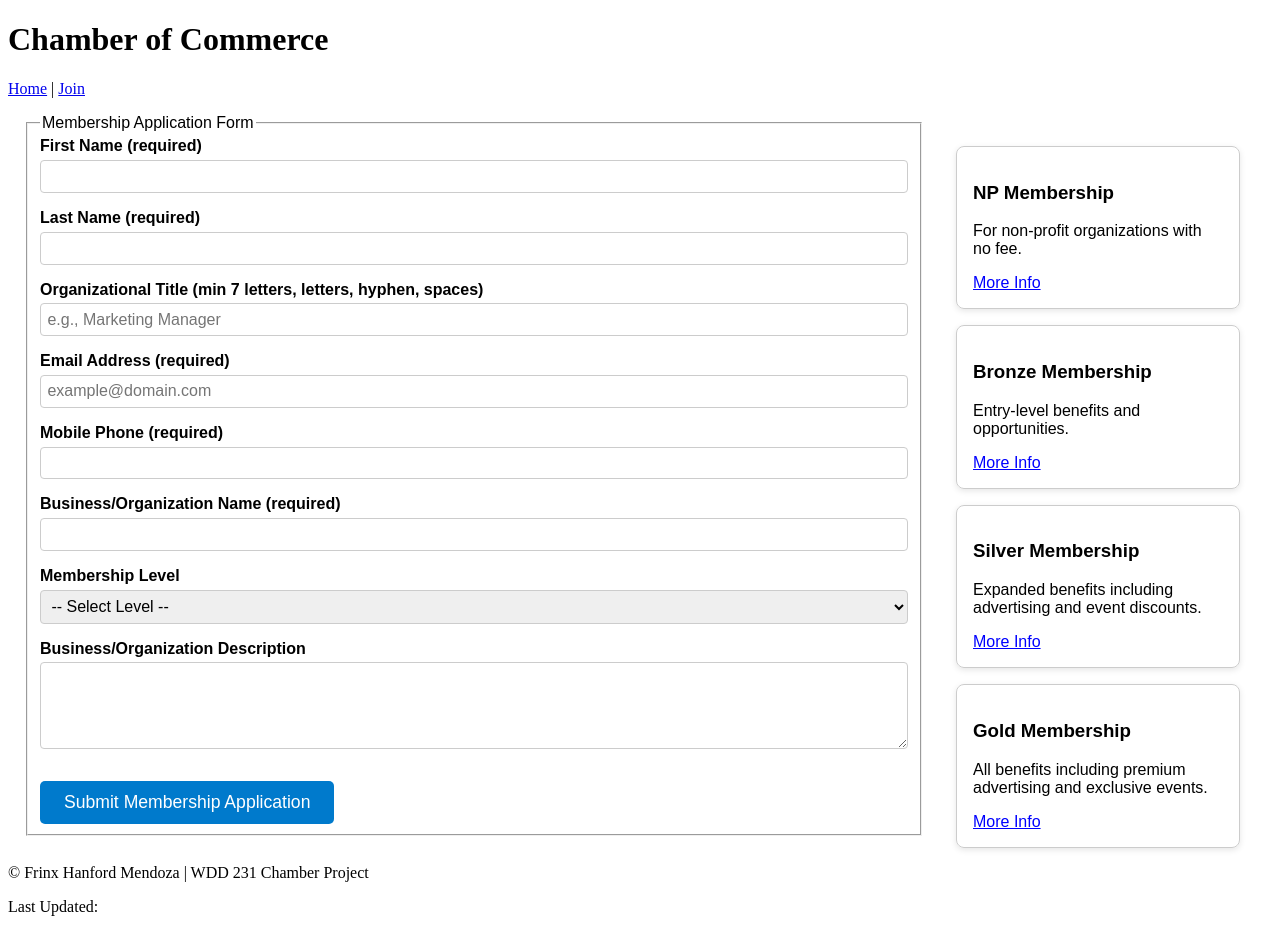
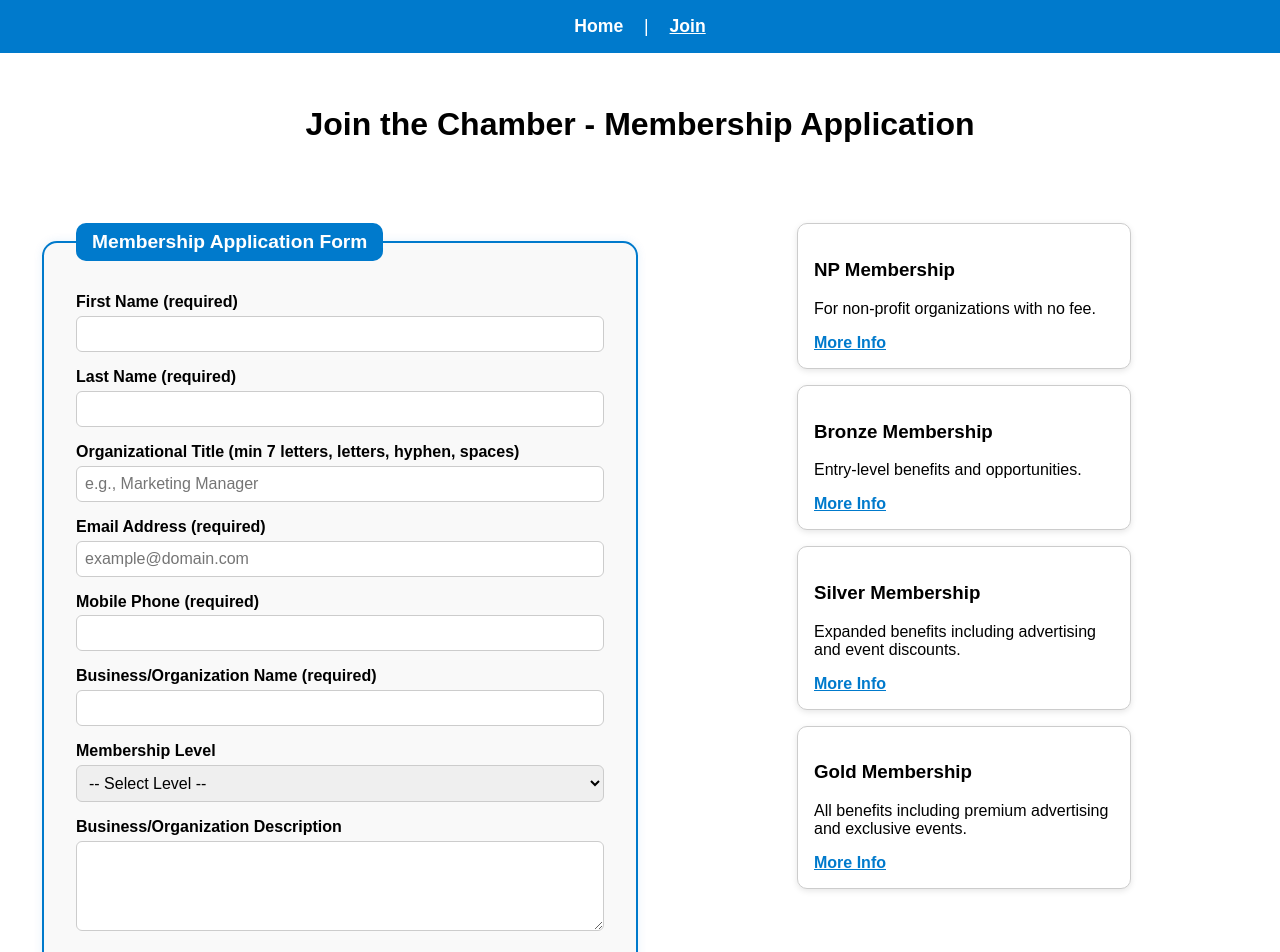
Before and after one commit to websiteview/wdd231, a plain HTML site: page chamber/join.html in a window 1280 px wide. Shown: the top 952 px of the page. Drawn offline with Linux system fonts and the light colour scheme.

Commit message:
updates join page chamber

```diff
--- a/chamber/join.html
+++ b/chamber/join.html
@@ -4,94 +4,65 @@
   <meta charset="UTF-8">
   <meta name="viewport" content="width=device-width, initial-scale=1">
   <title>Join the Chamber - Membership Application</title>
+
+  <!-- Meta SEO -->
+  <meta name="description" content="Apply to join our Chamber of Commerce and gain access to exclusive events, networking opportunities, and member benefits.">
+  <meta name="author" content="Frinx Hanford Mendoza">
+
+  <!-- Favicon -->
+  <link rel="icon" href="images/favicon.ico" type="image/x-icon">
+
+  <!-- Open Graph Meta Tags -->
+  <meta property="og:title" content="Join the Chamber - Membership Application">
+  <meta property="og:description" content="Submit your membership application and become a part of our active business community.">
+  <meta property="og:image" content="images/og-image.jpg"> <!-- Make sure this exists -->
+  <meta property="og:url" content="https://yourdomain.com/join.html"> <!-- Replace with actual URL -->
+
   <link rel="stylesheet" href="styles/join.css">
 </head>
 <body>
   <header>
-    <h1>Chamber of Commerce</h1>
     <nav>
-      <a href="index.html">Home</a> |
-      <a href="join.html" aria-current="page">Join</a>
+      <a href="index.html" class="nav-link">Home</a> |
+      <a href="join.html" class="nav-link" aria-current="page">Join</a>
     </nav>
   </header>
 
   <main class="container">
+    <h1>Join the Chamber - Membership Application</h1>
+
     <form method="get" action="thankyou.html" novalidate>
       <fieldset>
         <legend>Membership Application Form</legend>
 
         <label for="firstName">
           First Name (required)
-          <input
-            type="text"
-            id="firstName"
-            name="firstName"
-            title="Applicant's first name"
-            autocomplete="given-name"
-            required
-          >
+          <input type="text" id="firstName" name="firstName" title="Applicant's first name" autocomplete="given-name" required>
         </label>
 
         <label for="lastName">
           Last Name (required)
-          <input
-            type="text"
-            id="lastName"
-            name="lastName"
-            title="Applicant's last name"
-            autocomplete="family-name"
-            required
-          >
+          <input type="text" id="lastName" name="lastName" title="Applicant's last name" autocomplete="family-name" required>
         </label>
 
         <label for="orgTitle">
           Organizational Title (min 7 letters, letters, hyphen, spaces)
-          <input
-            type="text"
-            id="orgTitle"
-            name="orgTitle"
-            title="Applicant's organizational title"
-            autocomplete="organization-title"
-            pattern="[A-Za-z\s\-]{7,}"
-            placeholder="e.g., Marketing Manager"
-          >
+          <input type="text" id="orgTitle" name="orgTitle" title="Applicant's organizational title" autocomplete="organization-title" pattern="[A-Za-z\s\-]{7,}" placeholder="e.g., Marketing Manager">
         </label>
 
         <label for="email">
           Email Address (required)
-          <input
-            type="email"
-            id="email"
-            name="email"
-            title="Applicant's email address"
-            autocomplete="email"
-            placeholder="example@domain.com"
-            required
-          >
+          <input type="email" id="email" name="email" title="Applicant's email address" autocomplete="email" placeholder="example@domain.com" required>
         </label>
 
         <label for="phone">
           Mobile Phone (required)
-          <input
-            type="tel"
-            id="phone"
-            name="phone"
-            title="Applicant's mobile phone number"
-            autocomplete="tel"
-            required
-          >
+          <input type="tel" id="phone" name="phone" title="Applicant's mobile phone number" autocomplete="tel" required>
         </label>
 
         <label for="orgName">
           Business/Organization Name (required)
-          <input
-            type="text"
-            id="orgName"
-            name="orgName"
-            title="Business or organization name"
-            autocomplete="organization"
-            required
-          >
+          <input type="text" id="orgName" name="orgName" title="Business or organization name" autocomplete="organization" required>
         </label>
 
         <label for="membershipLevel">
@@ -111,31 +82,30 @@
         </label>
 
         <input type="hidden" id="timestamp" name="timestamp">
-
         <input type="submit" value="Submit Membership Application">
       </fieldset>
     </form>
 
     <section class="membership-cards" aria-label="Membership Level Information">
-      <div class="card" style="animation-delay: 0s;">
+      <div class="card delay-0">
         <h3>NP Membership</h3>
         <p>For non-profit organizations with no fee.</p>
         <a href="#np-modal" class="open-modal" data-modal="np-modal">More Info</a>
       </div>
 
-      <div class="card" style="animation-delay: 0.2s;">
+      <div class="card delay-1">
         <h3>Bronze Membership</h3>
         <p>Entry-level benefits and opportunities.</p>
         <a href="#bronze-modal" class="open-modal" data-modal="bronze-modal">More Info</a>
       </div>
 
-      <div class="card" style="animation-delay: 0.4s;">
+      <div class="card delay-2">
         <h3>Silver Membership</h3>
         <p>Expanded benefits including advertising and event discounts.</p>
         <a href="#silver-modal" class="open-modal" data-modal="silver-modal">More Info</a>
       </div>
 
-      <div class="card" style="animation-delay: 0.6s;">
+      <div class="card delay-3">
         <h3>Gold Membership</h3>
         <p>All benefits including premium advertising and exclusive events.</p>
         <a href="#gold-modal" class="open-modal" data-modal="gold-modal">More Info</a>
--- a/chamber/styles/join.css
+++ b/chamber/styles/join.css
@@ -1,8 +1,87 @@
-/* join.css - estilos para join.html */
+/* Reset */
+body {
+  margin: 0;
+  padding: 0;
+  font-family: Arial, sans-serif;
+}
 
+/* Header Navigation */
+header {
+  background-color: #007acc;
+  padding: 1rem;
+  text-align: center;
+}
+
+nav a {
+  color: white;
+  text-decoration: none;
+  font-weight: bold;
+  margin: 0 0.5rem;
+  padding: 0.5rem;
+  transition: background-color 0.3s ease, color 0.3s ease;
+}
+
+nav a:hover {
+  background-color: white;
+  color: #007acc;
+  border-radius: 4px;
+}
+
+nav a[aria-current="page"] {
+  text-decoration: underline;
+}
+
+nav {
+  font-size: 1.1rem;
+  color: white;
+}
+
+nav a + a::before {
+
+  color: white;
+  margin: 0 0.5rem;
+}
+
+/* Container Layout */
 .container {
-  margin: 1rem;
-  font-family: Arial, sans-serif;
+  max-width: 1200px;
+  margin: 2rem auto;
+  padding: 0 1rem;
+  display: flex;
+  flex-wrap: wrap;
+  justify-content: center;
+  align-items: flex-start;
+  gap: 3rem;
+}
+
+/* Heading */
+main h1 {
+  width: 100%;
+  text-align: center;
+  margin-bottom: 2rem;
+}
+
+/* Form Styling */
+form {
+  flex: 1 1 500px;
+  max-width: 600px;
+}
+
+fieldset {
+  border: 2px solid #007acc;
+  border-radius: 15px;
+  padding: 2rem;
+  box-shadow: 0 0 10px rgba(0, 122, 204, 0.1);
+  background-color: #f9f9f9;
+}
+
+legend {
+  background-color: #007acc;
+  color: white;
+  padding: 0.5rem 1rem;
+  border-radius: 10px;
+  font-size: 1.2rem;
+  font-weight: bold;
 }
 
 form label {
@@ -18,42 +97,59 @@ select,
 textarea {
   display: block;
   width: 100%;
-  padding: 0.4rem;
+  padding: 0.5rem;
   margin-top: 0.3rem;
-  border-radius: 4px;
+  border-radius: 6px;
   border: 1px solid #ccc;
   font-size: 1rem;
   box-sizing: border-box;
 }
 
 input[type="submit"] {
-  margin-top: 1rem;
-  padding: 0.7rem 1.5rem;
+  margin-top: 1.5rem;
+  padding: 0.8rem 2rem;
   font-size: 1.1rem;
   cursor: pointer;
   background-color: #007acc;
   color: white;
   border: none;
-  border-radius: 5px;
+  border-radius: 6px;
+  display: block;
+  margin-left: auto;
+  margin-right: auto;
+  white-space: nowrap;
+  transition: background-color 0.3s ease;
 }
 
+input[type="submit"]:hover {
+  background-color: #005f99;
+}
+
+/* Membership Cards */
 .membership-cards {
+  flex: 1 1 300px;
   display: flex;
-  flex-wrap: wrap;
+  flex-direction: column;
   gap: 1rem;
-  margin-top: 2rem;
-  justify-content: center;
+  align-items: center;
 }
 
 .card {
   border: 1px solid #ccc;
   padding: 1rem;
-  border-radius: 8px;
-  width: 250px;
+  border-radius: 10px;
+  width: 100%;
+  max-width: 300px;
   box-shadow: 0 2px 6px rgba(0, 0, 0, 0.1);
   animation: fadeInUp 1s ease forwards;
   opacity: 0;
+  background-color: white;
 }
+
+.delay-0 { animation-delay: 0s; }
+.delay-1 { animation-delay: 0.2s; }
+.delay-2 { animation-delay: 0.4s; }
+.delay-3 { animation-delay: 0.6s; }
 
 @keyframes fadeInUp {
   from {
@@ -67,11 +163,13 @@ input[type="submit"] {
 }
 
 .card a {
-  color: blue;
+  color: #007acc;
   cursor: pointer;
   text-decoration: underline;
+  font-weight: bold;
 }
 
+/* Dialogs */
 dialog {
   border: none;
   border-radius: 10px;
@@ -94,20 +192,31 @@ dialog button.close {
   cursor: pointer;
 }
 
-/* Responsive */
+/* Footer */
+footer {
+  background-color: #f1f1f1;
+  text-align: center;
+  padding: 1rem;
+  margin-top: 2rem;
+  font-size: 0.9rem;
+  color: #333;
+}
 
-@media (min-width: 768px) {
+/* Responsive Layout */
+@media (max-width: 768px) {
   .container {
-    display: flex;
-    gap: 2rem;
-  }
-
-  form {
-    flex: 1;
+    flex-direction: column;
+    align-items: center;
   }
 
   .membership-cards {
-    flex-direction: column;
-    width: 300px;
+    flex-direction: row;
+    flex-wrap: wrap;
+    justify-content: center;
+  }
+
+  .card {
+    width: 90%;
+    max-width: 280px;
   }
 }
```
Also changed, not shown: chamber/scripts/thankyou.js (+44 -9 lines).
